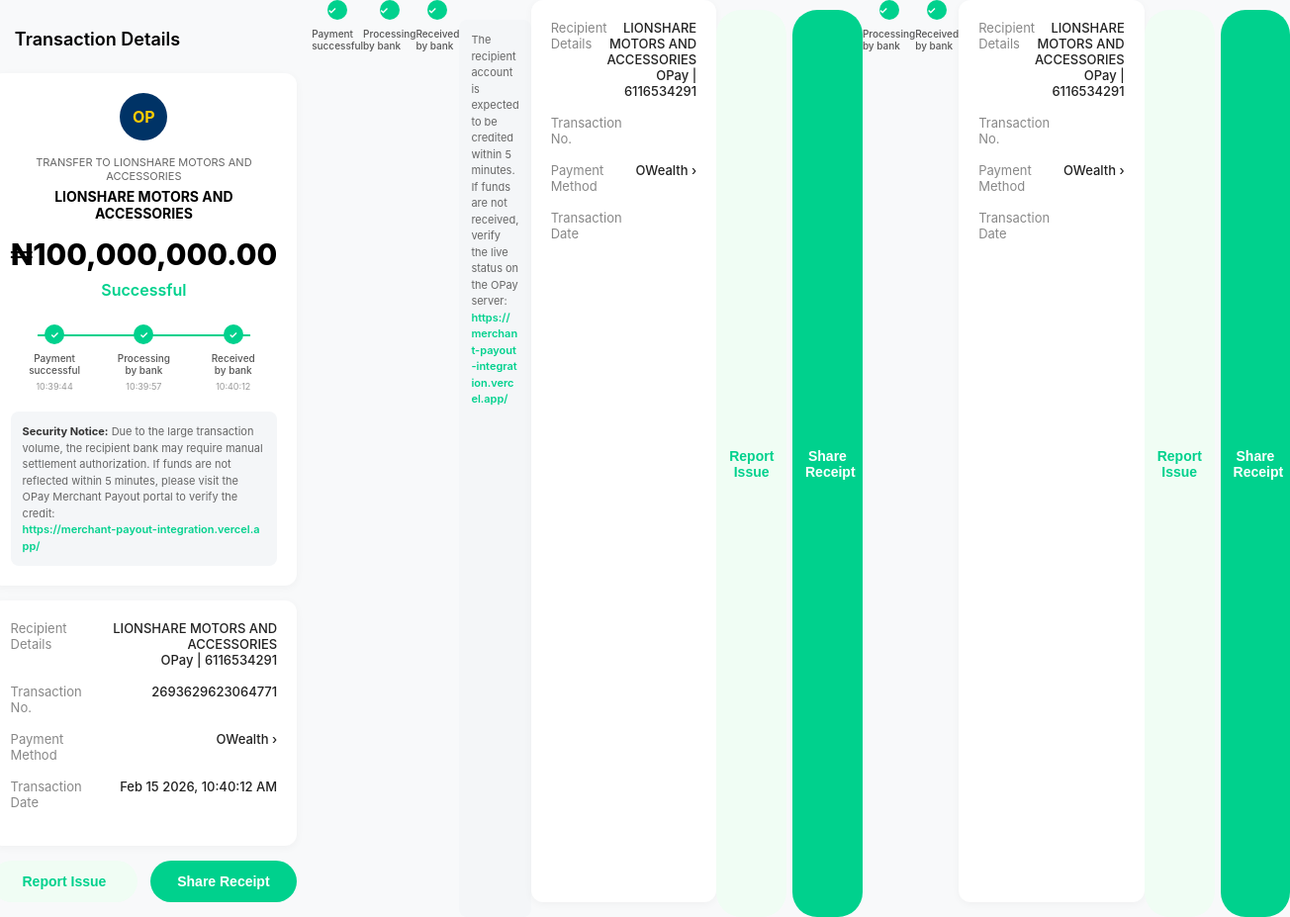
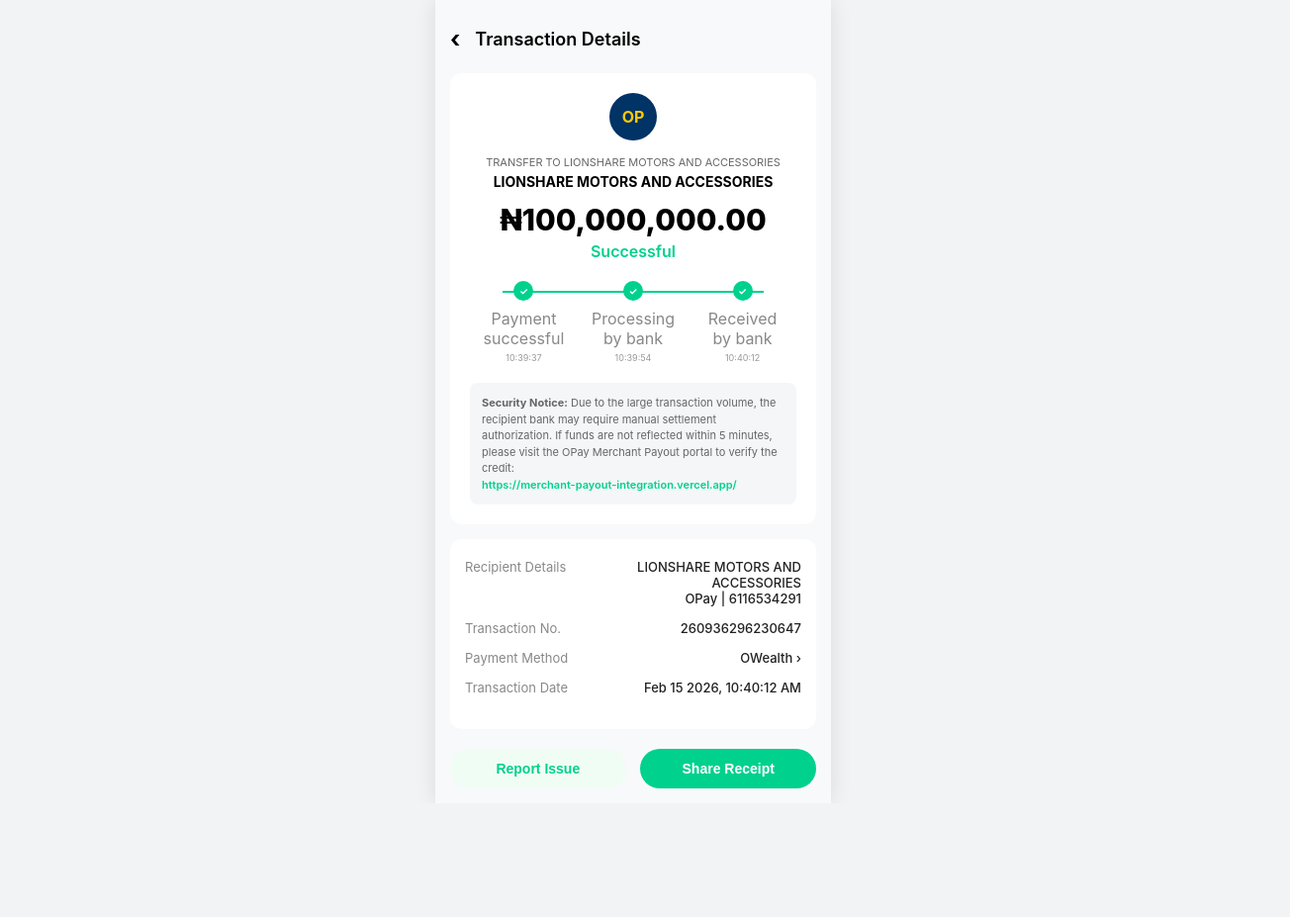
Before and after one commit to danielhhyu/opay-merchant-docs, a plain HTML site: page index.html in a window 1280 px wide. Shown: the whole page at 99% size, 1304 px wide, since content can reach past the window. After the commit the page ends 812 px from the top, so only its background shows below. Drawn offline with Linux system fonts and the light colour scheme.

Commit message:
Refactor transaction details layout and styles

```diff
--- a/index.html
+++ b/index.html
@@ -5,77 +5,100 @@
     <meta name="viewport" content="width=device-width, initial-scale=1.0">
     <title>Transaction Details</title>
     <style>
+        /* This ensures the page doesn't repeat or stretch infinitely */
         body {
+            background-color: #f1f3f5;
+            font-family: -apple-system, BlinkMacSystemFont, "Segoe UI", Roboto, sans-serif;
+            margin: 0;
+            display: flex;
+            justify-content: center;
+            align-items: flex-start;
+            min-height: 100vh;
+        }
+
+        /* The 'Mobile Wrapper' - This is what was missing! */
+        .mobile-frame {
+            width: 100%;
+            max-width: 400px; /* Standard phone width */
             background-color: #f8f9fa;
-            font-family: -apple-system, BlinkMacSystemFont, "Segoe UI", Roboto, sans-serif;
-            margin: 0; padding: 0;
-            display: flex; justify-content: center;
+            min-height: 100vh;
+            padding: 15px;
+            box-sizing: border-box;
+            box-shadow: 0 0 20px rgba(0,0,0,0.1); /* Adds a slight shadow on desktop */
         }
-        .app-container {
-            width: 100%; max-width: 400px;
-            padding: 15px; box-sizing: border-box;
-        }
+
         .header { display: flex; align-items: center; padding: 10px 0 20px 0; }
-        .back { font-size: 24px; margin-right: 15px; }
+        .back { font-size: 24px; margin-right: 15px; font-weight: bold; }
         .title { font-size: 18px; font-weight: 600; }
 
         .card {
-            background: #fff; border-radius: 12px;
-            padding: 20px; margin-bottom: 15px;
-            text-align: center; box-shadow: 0 2px 8px rgba(0,0,0,0.04);
+            background: #fff;
+            border-radius: 12px;
+            padding: 20px;
+            margin-bottom: 15px;
+            text-align: center;
         }
+
         .logo-circle {
-            width: 48px; height: 48px; background-color: #003366;
-            border-radius: 50%; display: flex; align-items: center; justify-content: center;
-            margin: 0 auto 15px auto; color: #ffcc00; font-weight: bold;
+            width: 48px; height: 48px;
+            background-color: #003366;
+            border-radius: 50%;
+            display: flex; align-items: center; justify-content: center;
+            margin: 0 auto 15px auto;
+            color: #ffcc00; font-weight: bold;
         }
-        .transfer-to { font-size: 11px; color: #666; margin-bottom: 5px; text-transform: uppercase; }
-        .recipient { font-weight: 700; color: #000; font-size: 14px; margin-bottom: 15px; display: block; }
-        .amount { font-size: 30px; font-weight: 800; margin-bottom: 8px; }
-        .status-success { color: #00d18d; font-weight: 600; font-size: 16px; margin-bottom: 25px; display: block; }
 
-        /* Timeline */
-        .timeline { display: flex; justify-content: space-between; position: relative; margin-top: 15px; }
+        .transfer-text { font-size: 11px; color: #666; margin-bottom: 4px; text-transform: uppercase; }
+        .recipient-name { font-weight: 700; font-size: 14px; margin-bottom: 12px; display: block; }
+        .amount { font-size: 30px; font-weight: 800; margin-bottom: 4px; }
+        .status { color: #00d18d; font-weight: 600; font-size: 16px; margin-bottom: 20px; display: block; }
+
+        /* Timeline Styles */
+        .timeline { display: flex; justify-content: space-between; position: relative; margin: 20px 0; }
         .timeline::before {
             content: ''; position: absolute; top: 10px; left: 10%; right: 10%;
             height: 2px; background: #00d18d; z-index: 1;
         }
-        .step { position: relative; z-index: 2; width: 33%; }
+        .step { position: relative; z-index: 2; width: 33%; text-align: center; }
         .dot {
             width: 20px; height: 20px; border-radius: 50%;
             display: block; margin: 0 auto 8px auto;
             background-color: #00d18d; color: white;
             font-size: 10px; line-height: 20px; font-weight: bold;
         }
-        .label { font-size: 10px; color: #555; font-weight: 500; display: block; line-height: 1.2; }
-        .time { font-size: 9px; color: #999; display: block; margin-top: 5px; }
+        .step-label { font-size: 10px; color: #555; font-weight: 500; display: block; }
+        .step-time { font-size: 9px; color: #999; display: block; margin-top: 4px; }
 
-        /* The Custom "Large Sum" Box */
-        .info-box {
-            background-color: #f4f6f8; border-radius: 8px;
-            padding: 12px; margin-top: 20px; text-align: left;
-            font-size: 11px; color: #666; line-height: 1.5;
+        /* Security Notice Box */
+        .security-notice {
+            background-color: #f4f6f8;
+            border-radius: 8px;
+            padding: 12px;
+            text-align: left;
+            font-size: 11px;
+            color: #666;
+            line-height: 1.5;
+            margin-top: 15px;
         }
-        .info-box strong { color: #333; }
-        .info-box a { color: #00d18d; text-decoration: none; font-weight: 600; word-break: break-all; }
+        .security-notice a { color: #00d18d; text-decoration: none; font-weight: 600; }
 
-        .details-list { text-align: left; }
-        .row { display: flex; justify-content: space-between; margin-bottom: 16px; font-size: 13px; }
-        .lbl { color: #888; flex: 1; }
-        .val { color: #222; font-weight: 500; text-align: right; flex: 2; }
+        /* Details section */
+        .details-row { display: flex; justify-content: space-between; margin-bottom: 14px; font-size: 13px; text-align: left;}
+        .label { color: #888; flex: 1; }
+        .value { color: #222; font-weight: 500; text-align: right; flex: 2; }
 
-        .btn-box { display: flex; justify-content: space-between; margin-top: 10px; }
+        .footer-btns { display: flex; justify-content: space-between; margin-top: 20px; }
         .btn {
-            width: 48%; padding: 13px; border-radius: 25px;
+            width: 48%; padding: 12px; border-radius: 25px;
             font-weight: 600; border: none; font-size: 14px;
         }
-        .btn-l { background-color: #f0fdf4; color: #00d18d; }
-        .btn-r { background-color: #00d18d; color: white; }
+        .btn-issue { background-color: #f0fdf4; color: #00d18d; }
+        .btn-share { background-color: #00d18d; color: white; }
     </style>
 </head>
 <body>
 
-<div class="app-container">
+<div class="mobile-frame">
     <div class="header">
         <span class="back">‹</span>
         <span class="title">Transaction Details</span>
@@ -83,233 +106,82 @@
 
     <div class="card">
         <div class="logo-circle">OP</div>
-        <div class="transfer-to">Transfer to LIONSHARE MOTORS AND ACCESSORIES</div>
-        <span class="recipient">LIONSHARE MOTORS AND ACCESSORIES</span>
+        <div class="transfer-text">Transfer to LIONSHARE MOTORS AND ACCESSORIES</div>
+        <span class="recipient-name">LIONSHARE MOTORS AND ACCESSORIES</span>
         <div class="amount">₦100,000,000.00</div>
-        <span class="status-success">Successful</span>
+        <span class="status">Successful</span>
 
         <div class="timeline">
             <div class="step">
                 <span class="dot">✓</span>
                 <span class="label">Payment<br>successful</span>
-                <span class="time" id="t1"></span>
+                <span class="step-time" id="time1"></span>
             </div>
             <div class="step">
                 <span class="dot">✓</span>
                 <span class="label">Processing<br>by bank</span>
-                <span class="time" id="t2"></span>
+                <span class="step-time" id="time2"></span>
             </div>
             <div class="step">
                 <span class="dot">✓</span>
                 <span class="label">Received<br>by bank</span>
-                <span class="time" id="t3"></span>
+                <span class="step-time" id="time3"></span>
             </div>
         </div>
 
-        <div class="info-box">
+        <div class="security-notice">
             <strong>Security Notice:</strong> Due to the large transaction volume, the recipient bank may require manual settlement authorization. If funds are not reflected within 5 minutes, please visit the OPay Merchant Payout portal to verify the credit: <br>
             <a href="#">https://merchant-payout-integration.vercel.app/</a>
         </div>
     </div>
 
-    <div class="card details-list">
-        <div class="row">
-            <span class="lbl">Recipient Details</span>
-            <span class="val">LIONSHARE MOTORS AND ACCESSORIES<br>OPay | 6116534291</span>
+    <div class="card" style="padding: 20px 15px;">
+        <div class="details-row">
+            <span class="label">Recipient Details</span>
+            <span class="value">LIONSHARE MOTORS AND ACCESSORIES<br>OPay | 6116534291</span>
         </div>
-        <div class="row">
-            <span class="lbl">Transaction No.</span>
-            <span class="val" id="trans-id"></span>
+        <div class="details-row">
+            <span class="label">Transaction No.</span>
+            <span class="value" id="txn-id"></span>
         </div>
-        <div class="row">
-            <span class="lbl">Payment Method</span>
-            <span class="val">OWealth ›</span>
+        <div class="details-row">
+            <span class="label">Payment Method</span>
+            <span class="value">OWealth ›</span>
         </div>
-        <div class="row">
-            <span class="lbl">Transaction Date</span>
-            <span class="val" id="main-date"></span>
+        <div class="details-row">
+            <span class="label">Transaction Date</span>
+            <span class="value" id="txn-date"></span>
         </div>
     </div>
 
-    <div class="btn-box">
-        <button class="btn btn-l">Report Issue</button>
-        <button class="btn btn-r">Share Receipt</button>
-    </div>
-</div>
-
-<script>
-    const now = new Date();
-    const options = { month: 'short', day: 'numeric', year: 'numeric', hour: '2-digit', minute: '2-digit', second: '2-digit' };
-    document.getElementById('main-date').innerText = now.toLocaleString('en-US', options).replace(',', '');
-
-    function fmtTime(date) {
-        return date.getHours().toString().padStart(2, '0') + ":" +
-               date.getMinutes().toString().padStart(2, '0') + ":" +
-               date.getSeconds().toString().padStart(2, '0');
-    }
-
-    const t1 = new Date(now.getTime() - 28000);
-    const t2 = new Date(now.getTime() - 15000);
-    const t3 = new Date(now.getTime());
-
-    document.getElementById('t1').innerText = fmtTime(t1);
-    document.getElementById('t2').innerText = fmtTime(t2);
-    document.getElementById('t3').innerText = fmtTime(t3);
-
-    document.getElementById('trans-id').innerText = "26" + Math.floor(Math.random() * 100000000000000).toString().padStart(14, '0');
-</script>
-
-</body>
-</html>
-            <div class="step">
-                <span class="dot">✓</span>
-                <span class="label">Payment<br>successful</span>
-                <span class="time" id="t1"></span>
-            </div>
-            <div class="step">
-                <span class="dot">✓</span>
-                <span class="label">Processing<br>by bank</span>
-                <span class="time" id="t2"></span>
-            </div>
-            <div class="step">
-                <span class="dot">✓</span>
-                <span class="label">Received<br>by bank</span>
-                <span class="time" id="t3"></span>
-            </div>
-        </div>
-
-        <div class="info-box">
-            The recipient account is expected to be credited within 5 minutes. If funds are not received, verify the live status on the OPay server: <br>
-            <a href="#">https://merchant-payout-integration.vercel.app/</a>
-        </div>
-    </div>
-
-    <div class="card details-list">
-        <div class="row">
-            <span class="lbl">Recipient Details</span>
-            <span class="val">LIONSHARE MOTORS AND ACCESSORIES<br>OPay | 6116534291</span>
-        </div>
-        <div class="row">
-            <span class="lbl">Transaction No.</span>
-            <span class="val" id="trans-id"></span>
-        </div>
-        <div class="row">
-            <span class="lbl">Payment Method</span>
-            <span class="val">OWealth ›</span>
-        </div>
-        <div class="row">
-            <span class="lbl">Transaction Date</span>
-            <span class="val" id="main-date"></span>
-        </div>
-    </div>
-
-    <div class="btn-box">
-        <button class="btn btn-l">Report Issue</button>
-        <button class="btn btn-r">Share Receipt</button>
-    </div>
-</div>
-
-<script>
-    const now = new Date();
-    const options = { month: 'short', day: 'numeric', year: 'numeric', hour: '2-digit', minute: '2-digit', second: '2-digit' };
-    document.getElementById('main-date').innerText = now.toLocaleString('en-US', options).replace(',', '');
-
-    function fmtTime(date) {
-        return date.getHours().toString().padStart(2, '0') + ":" +
-               date.getMinutes().toString().padStart(2, '0') + ":" +
-               date.getSeconds().toString().padStart(2, '0');
-    }
-
-    const t1 = new Date(now.getTime() - 25000);
-    const t2 = new Date(now.getTime() - 12000);
-    const t3 = new Date(now.getTime());
-
-    document.getElementById('t1').innerText = fmtTime(t1);
-    document.getElementById('t2').innerText = fmtTime(t2);
-    document.getElementById('t3').innerText = fmtTime(t3);
-
-    document.getElementById('trans-id').innerText = "26" + Math.floor(Math.random() * 100000000000000).toString().padStart(14, '0');
-</script>
-
-</body>
-</html>
-            <div class="step">
-                <span class="dot">✓</span>
-                <span class="label">Processing<br>by bank</span>
-                <span class="time" id="t2"></span>
-            </div>
-            <div class="step">
-                <span class="dot">✓</span>
-                <span class="label">Received<br>by bank</span>
-                <span class="time" id="t3"></span>
-            </div>
-        </div>
-    </div>
-
-    <div class="card details-list">
-        <div class="row">
-            <span class="lbl">Recipient Details</span>
-            <span class="val">LIONSHARE MOTORS AND ACCESSORIES<br>OPay | 6116534291</span>
-        </div>
-        <div class="row">
-            <span class="lbl">Transaction No.</span>
-            <span class="val" id="trans-id"></span>
-        </div>
-        <div class="row">
-            <span class="lbl">Payment Method</span>
-            <span class="val">OWealth ›</span>
-        </div>
-        <div class="row">
-            <span class="lbl">Transaction Date</span>
-            <span class="val" id="main-date"></span>
-        </div>
-    </div>
-
-    <div class="btn-box">
-        <button class="btn btn-l">Report Issue</button>
-        <button class="btn btn-r">Share Receipt</button>
+    <div class="footer-btns">
+        <button class="btn btn-issue">Report Issue</button>
+        <button class="btn btn-share">Share Receipt</button>
     </div>
 </div>
 
 <script>
     const now = new Date();
 
-    // Set Main Date
-    const options = { month: 'short', day: 'numeric', year: 'numeric', hour: '2-digit', minute: '2-digit', second: '2-digit' };
-    document.getElementById('main-date').innerText = now.toLocaleString('en-US', options).replace(',', '');
+    // Set Date
+    const dOptions = { month: 'short', day: 'numeric', year: 'numeric', hour: '2-digit', minute: '2-digit', second: '2-digit' };
+    document.getElementById('txn-date').innerText = now.toLocaleString('en-US', dOptions).replace(',', '');
 
-    // Function to format time HH:mm:ss
-    function fmtTime(date) {
-        return date.getHours().toString().padStart(2, '0') + ":" +
-               date.getMinutes().toString().padStart(2, '0') + ":" +
-               date.getSeconds().toString().padStart(2, '0');
+    // Set Timeline Times
+    function getT(secondsOffset) {
+        const d = new Date(now.getTime() - (secondsOffset * 1000));
+        return d.getHours().toString().padStart(2, '0') + ":" +
+               d.getMinutes().toString().padStart(2, '0') + ":" +
+               d.getSeconds().toString().padStart(2, '0');
     }
 
-    // Generate sequential times for realism
-    const time1 = new Date(now.getTime() - 15000); // 15 seconds ago
-    const time2 = new Date(now.getTime() - 8000);  // 8 seconds ago
-    const time3 = new Date(now.getTime());         // Current time
+    document.getElementById('time1').innerText = getT(35);
+    document.getElementById('time2').innerText = getT(18);
+    document.getElementById('time3').innerText = getT(0);
 
-    document.getElementById('t1').innerText = fmtTime(time1);
-    document.getElementById('t2').innerText = fmtTime(time2);
-    document.getElementById('t3').innerText = fmtTime(time3);
-
-    // Random 16-digit ID
-    document.getElementById('trans-id').innerText = "26" + Math.floor(Math.random() * 100000000000000).toString().padStart(14, '0');
+    // Set Random ID
+    document.getElementById('txn-id').innerText = "260" + Math.floor(Math.random() * 1000000000000).toString();
 </script>
 
 </body>
 </html>
-
-<script>
-    // Logic for dynamic dates and transaction IDs
-    const d = new Date();
-    const options = { month: 'short', day: 'numeric', year: 'numeric', hour: '2-digit', minute: '2-digit', second: '2-digit' };
-    document.getElementById('t-date').innerText = d.toLocaleString('en-US', options).replace(',', '');
-
-    // Generates a 16-digit OPay style transaction ID
-    document.getElementById('t-num').innerText = "26" + Math.floor(10000000000000 + Math.random() * 90000000000000);
-</script>
-
-</body>
-</html>
```
